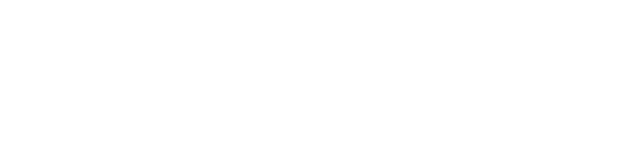
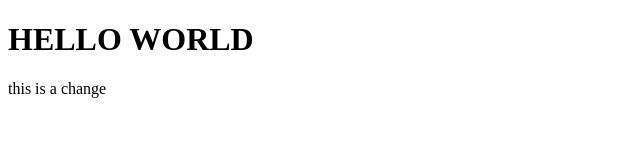
Before and after one commit to Elysia-K/Elysia-K.github.io, a plain HTML site: page index.html in a window 1280 px wide. Shown: the whole page, without its empty margins (0-640 px from the left). Drawn offline with Linux system fonts and the light colour scheme.

Commit message:
another commit

```diff
--- a/index.html
+++ b/index.html
@@ -1,11 +1,12 @@
 <!DOCTYPE html>
 <html lang="en">
-<head>
-  <meta charset="UTF-8">
-  <meta name="viewport" content="width=device-width, initial-scale=1.0">
-  <title>Sunhee's</title>
-</head>
-<body>
-
-</body>
+  <head>
+    <meta charset="UTF-8" />
+    <meta name="viewport" content="width=device-width, initial-scale=1.0" />
+    <title>Sunhee's</title>
+  </head>
+  <body>
+    <h1>HELLO WORLD</h1>
+    <p>this is a change</p>
+  </body>
 </html>
```
Also changed, not shown: 1 other file.
